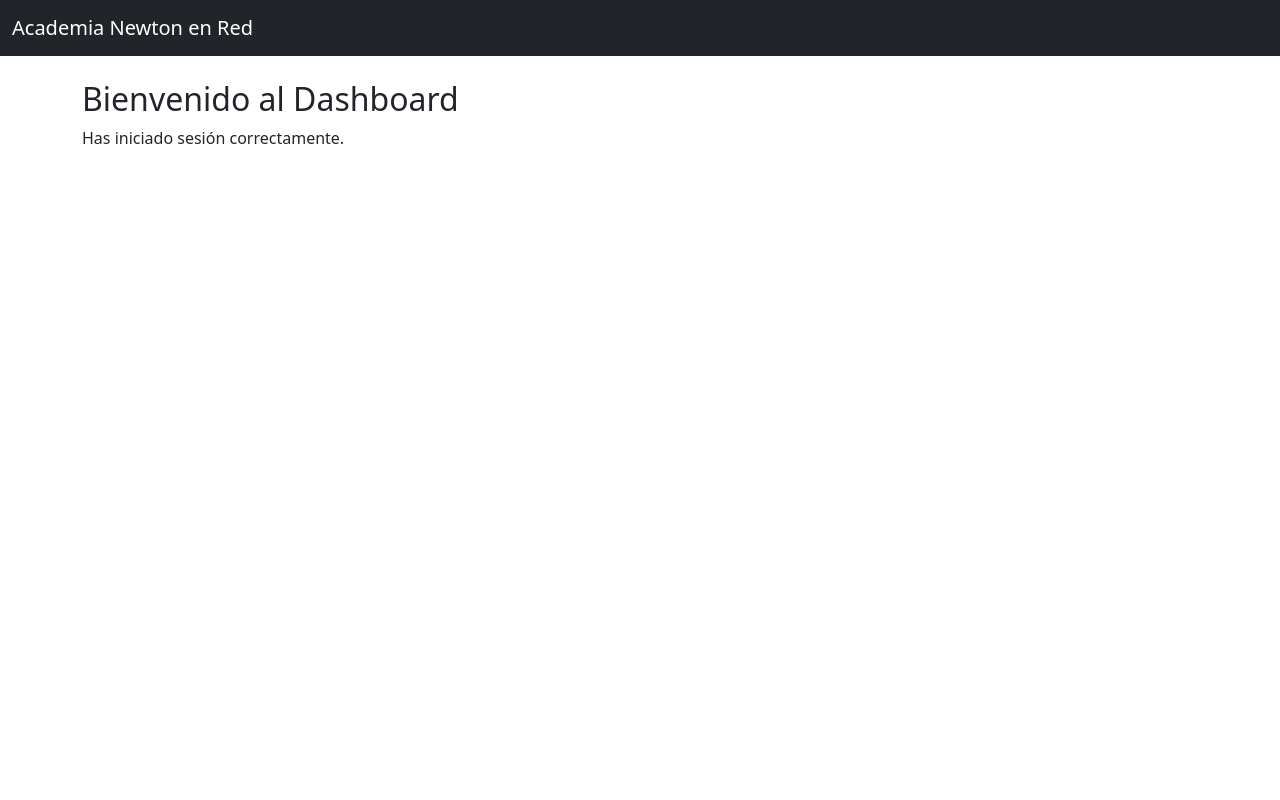
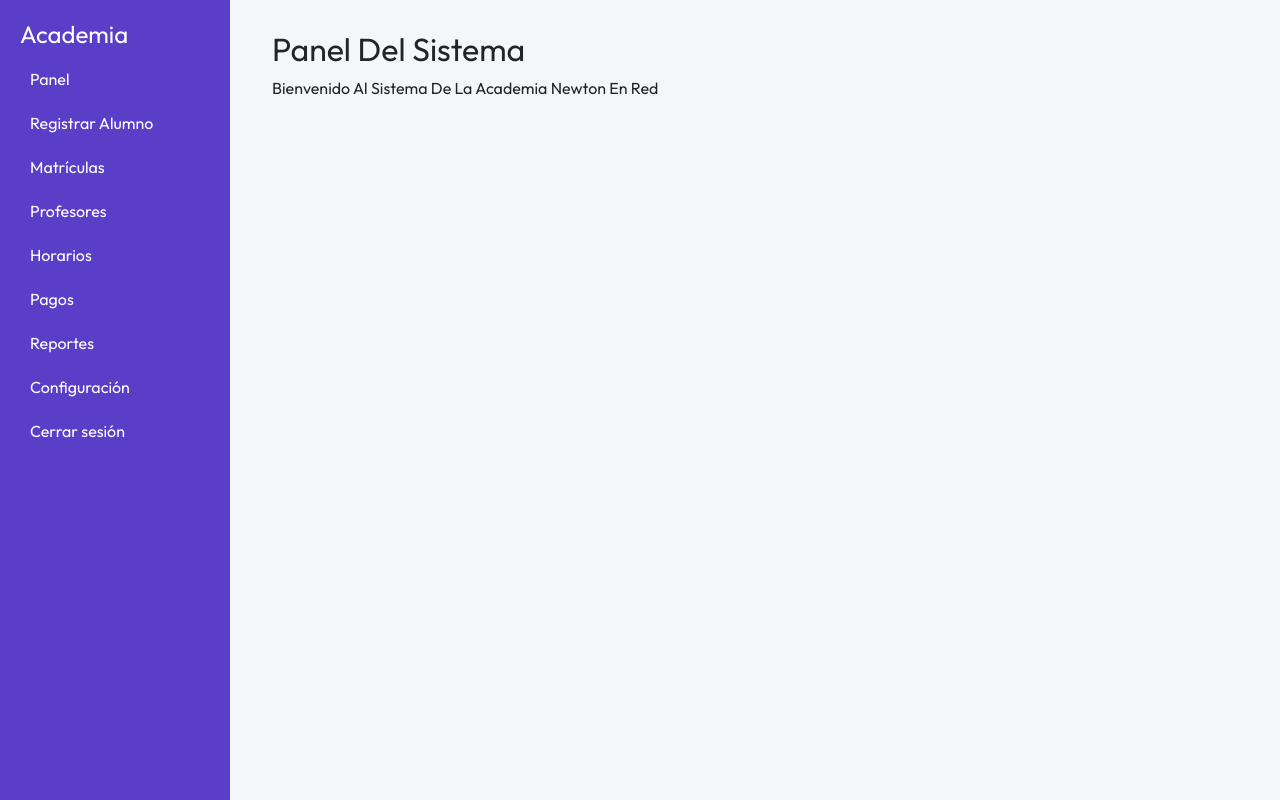
Before and after one commit to fernandezmontesalexis-cloud/Academia-Newton, a Django app: page /dashboard/ in a window 1280 px wide. Run offline with Django 5.2, Linux system fonts and the light colour scheme; the visitor is signed in with stand-in values (Sample User, id 1).

Commit message:
Creacion de panel

```diff
--- a/config/settings.py
+++ b/config/settings.py
@@ -114,3 +114,6 @@ USE_TZ = True
 # https://docs.djangoproject.com/en/6.0/howto/static-files/
 
 STATIC_URL = 'static/'
+STATICFILES_DIRS = [
+    BASE_DIR / "web/static"
+]
--- /dev/null
+++ b/web/static/web/css/style.css
@@ -0,0 +1,156 @@
+/*css para login*/
+@import url('https://fonts.googleapis.com/css2?family=Outfit:wght@300;400;600;700;800&display=swap');
+
+html, body {
+    height: 100%;
+    margin: 0;
+    font-family: 'Outfit', sans-serif;
+}
+
+nav, .navbar, header, .topbar {
+    display: none !important;
+}
+
+.login-background {
+    position: fixed;
+    inset: 0;
+    background: url(" static/web/img/fondonewton.jpg") no-repeat center center;
+    background-size: cover;
+    display: flex;
+    align-items: center;
+    justify-content: center;
+}
+
+.login-background::before {
+    content: '';
+    position: absolute;
+    inset: 0;
+    backdrop-filter: blur(3px);
+    background: rgba(0,0,0,0.25);
+}
+
+.login-wrapper {
+    position: relative;
+    z-index: 2;
+    width: 100%;
+    max-width: 450px;
+    padding: 20px;
+}
+
+.card-login {
+    border-radius: 25px;
+    overflow: hidden;
+    box-shadow: 0 35px 70px rgba(0, 0, 0, 0.45);
+    background: #ffffff;
+}
+
+/* HEADER CON IMAGEN COMPLETA */
+.card-header-img {
+    height: 180px;
+    background: url("static/web/img/logoN.jpg") no-repeat center center;
+    background-size: cover;
+}
+
+
+.card-body-form {
+    padding: 35px 35px 40px;
+}
+
+.alert-error {
+    font-size: 14px;
+    color: #c0392b;
+    background: #fdf0ef;
+    border: 1px solid #f5c6c3;
+    border-radius: 10px;
+    padding: 10px 14px;
+    margin-bottom: 20px;
+    font-weight: 500;
+}
+
+.field-group {
+    margin-bottom: 18px;
+}
+
+.field-label {
+    display: block;
+    font-size: 12px;
+    font-weight: 700;
+    letter-spacing: 1.5px;
+    text-transform: uppercase;
+    color: #7b8794;
+    margin-bottom: 6px;
+}
+
+.form-control {
+    width: 100%;
+    height: 50px;
+    font-size: 15px;
+    background: #f4f7fb;
+    border: 2px solid transparent;
+    border-radius: 12px;
+    padding: 0 16px;
+    outline: none;
+    transition: all 0.3s ease;
+}
+
+.form-control:focus {
+    background: #ffffff;
+    border-color: #1976d2;
+    box-shadow: 0 0 0 3px rgba(25,118,210,0.15);
+}
+
+.btn-login {
+    width: 100%;
+    height: 52px;
+    margin-top: 25px;
+    font-size: 16px;
+    font-weight: 700;
+    color: #ffffff;
+    background: linear-gradient(135deg, #1e88e5 0%, #0d47a1 100%);
+    border: none;
+    border-radius: 12px;
+    cursor: pointer;
+    transition: 0.3s ease;
+}
+
+.btn-login:hover {
+    transform: translateY(-2px);
+    box-shadow: 0 10px 20px rgba(0,0,0,0.25);
+}
+
+.card-footer-text {
+    text-align: center;
+    margin-top: 20px;
+    font-size: 12px;
+    color: #9aa3af;
+}
+/*CSS PARA BASE.HTML*/
+body{
+display:flex;
+}
+
+.sidebar{
+width:230px;
+height:100vh;
+background:#5a3ec8;
+color:white;
+padding:20px;
+}
+
+.sidebar a{
+display:block;
+color:white;
+padding:10px;
+text-decoration:none;
+}
+
+.sidebar a:hover{
+background:#452fa3;
+border-radius:5px;
+}
+
+.content{
+flex:1;
+padding:30px;
+background:#f5f6fa;
+}
--- a/web/templates/web/base.html
+++ b/web/templates/web/base.html
@@ -1,21 +1,64 @@
+{% load static %}
 <!DOCTYPE html>
-<html lang="en">
+<html>
 <head>
-    <meta charset="UTF-8">
-    <meta name="viewport" content="width=device-width, initial-scale=1.0">
-    <title>Academia Newton en Red</title>
-    <link href="https://cdn.jsdelivr.net/npm/bootstrap@5.3.2/dist/css/bootstrap.min.css" rel="stylesheet">
+
+<title>Panel Academia</title>
+
+<link href="https://cdn.jsdelivr.net/npm/bootstrap@5.3.2/dist/css/bootstrap.min.css" rel="stylesheet">
+
+<link rel="stylesheet" href="{% static 'web/css/style.css' %}">
+
 </head>
+
 <body>
-    <nav class="navbar navbar-dark bg-dark">
-    <div class="container-fluid">
-        <span class="navbar-brand">Academia Newton en Red</span>
-    </div>
-</nav>
 
-<div class="container mt-4">
-    {% block content %}
-    {% endblock %}
+<div class="sidebar">
+
+<h4>Academia</h4>
+
+<a href="{% url 'dashboard' %}">Panel</a>
+
+<a href="{% url 'registrar_alumno' %}">
+Registrar Alumno
+</a>
+
+<a href="#">
+Matrículas
+</a>
+
+<a href="#">
+Profesores
+</a>
+
+<a href="#">
+Horarios
+</a>
+
+<a href="#">
+Pagos
+</a>
+
+<a href="#">
+Reportes
+</a>
+
+<a href="#">
+Configuración
+</a>
+
+<a href="{% url 'logout' %}">
+Cerrar sesión
+</a>
+
+</div>
+
+<div class="content">
+
+{% block content %}
+
+{% endblock %}
+
 </div>
 
 </body>
--- a/web/templates/web/dashboard.html
+++ b/web/templates/web/dashboard.html
@@ -1,6 +1,7 @@
 {% extends 'web/base.html' %}
-
 {% block content %}
-<h2>Bienvenido al Dashboard</h2>
-<p>Has iniciado sesión correctamente.</p>
+<div class="container mt 4">
+<h2>Panel Del Sistema</h2>
+<p>Bienvenido Al Sistema De La Academia Newton En Red</p>
+</div>
 {% endblock %}
--- a/web/urls.py
+++ b/web/urls.py
@@ -3,4 +3,6 @@ from . import views
 urlpatterns=[
     path('',views.login_view,name='login'),
     path('dashboard/',views.dashboard, name='dashboard'),
+    path('registrar_alumno/',views.registrar_alumno, name='registrar_alumno'),
+    path('logout/',views.logout_view,name='logout'),
 ]
--- a/web/views.py
+++ b/web/views.py
@@ -1,5 +1,5 @@
 from django.shortcuts import render, redirect
-from django.contrib.auth import authenticate, login
+from django.contrib.auth import authenticate, login, logout
 from django.contrib import messages
 from django.contrib.auth.decorators import login_required
 
@@ -23,3 +23,10 @@ def login_view(request):
 @login_required
 def dashboard(request):
     return render(request, 'web/dashboard.html')
+@login_required
+def registrar_alumno(request):
+    return render(request,'web/registrar_alumno.html')
+@login_required
+def logout_view(request):
+    logout(request)
+    return redirect('login')
```
Also changed, not shown: web/templates/web/registrar_alumno.html (added, +9 -0 lines), web/static/web/js/dashboard.js (added), web/templates/web/lista_alumno.html (added), web/templates/web/matricula.html (added).
